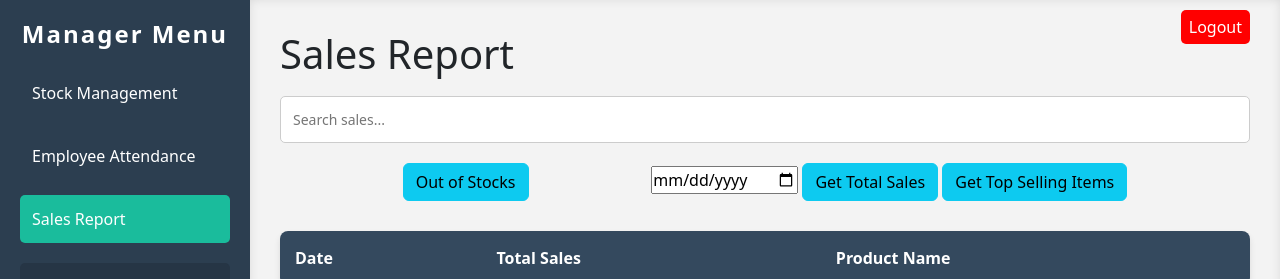
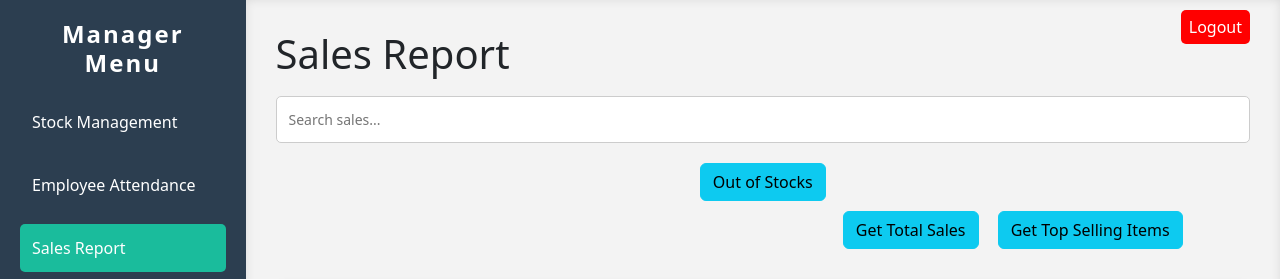
Before and after one commit to Aswan-A/Grocery_Mangagement_System, a Flask app: page /manager/ in a window 1280 px wide, after a click on "Sales Report". Shown: the top 279 px of the page. Run offline with Flask 3, Linux system fonts and the light colour scheme; data that the repository does not hold is empty; some libraries are stand-ins or nearby versions.

Commit message:
small design changes

```diff
--- a/app/static/js/manager.js
+++ b/app/static/js/manager.js
@@ -82,7 +82,7 @@ document.addEventListener('DOMContentLoaded', function () {
 
   document.getElementById("categoryFilter").addEventListener("change", function () {
     const selectedCategory = this.value.toLowerCase();
-    const rows = stockTable.getElementsByTagName("tr");
+    const rows = stockTable.querySelector("tbody").getElementsByTagName("tr");
     Array.from(rows).forEach((row) => {
       const category = row.cells[1].textContent.toLowerCase();
       row.style.display = category.includes(selectedCategory) ? "" : "none";
--- a/app/templates/manager.html
+++ b/app/templates/manager.html
@@ -90,10 +90,9 @@
                             <ul id="outOfStockList"></ul>
                         </div>
                     </div>
-                    <div>
-                        <input type="date" id="salesDate">
-                        <button id="getTotalSalesBtn" class="btn btn-info">Get Total Sales</button>
-                        <button id="getTopSellingItemsBtn" class="btn btn-info">Get Top Selling Items</button>
+                    <div style="margin-left: 500px;">
+                        <button id="getTotalSalesBtn" class="btn btn-info" >Get Total Sales</button>
+                        <button id="getTopSellingItemsBtn" class="btn btn-info" style="margin-left: 15px;">Get Top Selling Items</button>
 
                         <!-- Modal for Total Sales -->
                         <div id="totalSalesModal" class="modal">
```
